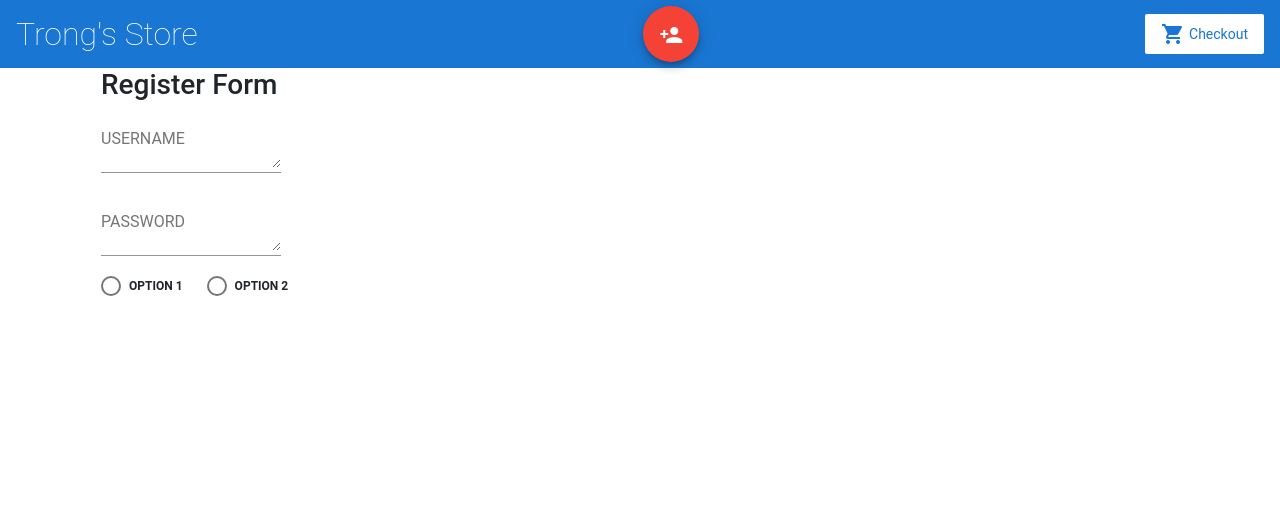
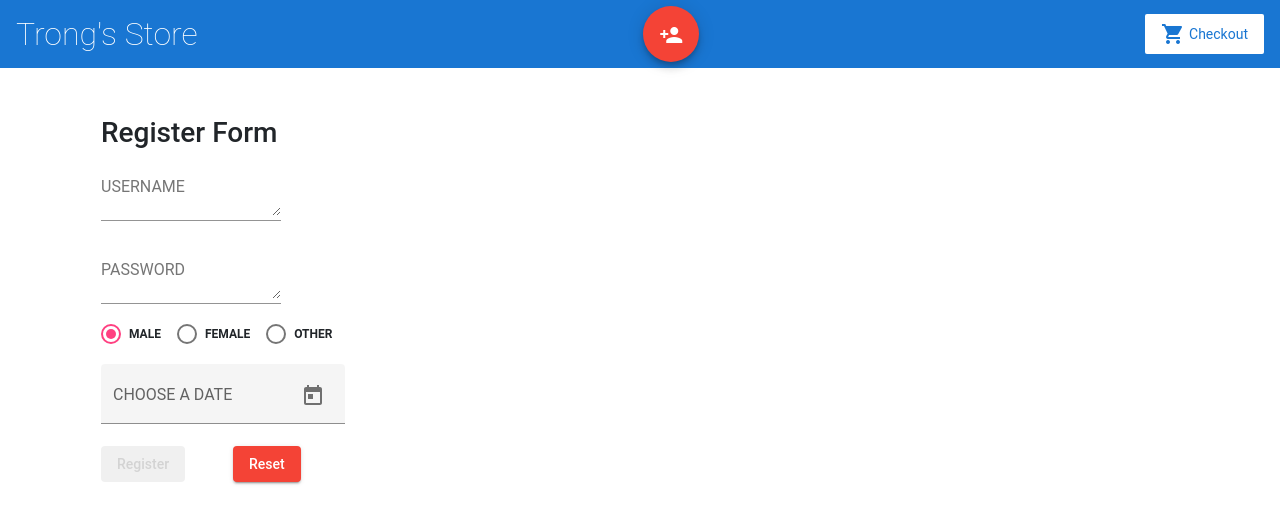
Before and after one commit to trongngo148/angular-study-web, an Angular app: page /person-add in a window 1280 px wide. Shown: the top 524 px of the page. Built offline with nearby package versions, Linux system fonts and the light colour scheme.

Commit message:
4 files modified

```diff
--- a/src/app/person-add/person-add.component.html
+++ b/src/app/person-add/person-add.component.html
@@ -1,18 +1,30 @@
+<div class="mt-5">
 	<h3>Register Form</h3>
-
-<form>
+	<form [formGroup]="formPersonAdd">
 		<mat-form-field>
 			<mat-label>Username</mat-label>
-		<textarea matInput></textarea>
+			<textarea matInput formControlName="username"></textarea>
 		</mat-form-field>
-	<br>
+		<br />
 		<mat-form-field>
 			<mat-label>Password</mat-label>
-		<textarea matInput></textarea>
+			<textarea matInput formControlName="password"></textarea>
 		</mat-form-field>
 		<br />
-	<mat-radio-group aria-label="Select an option">
-		<mat-radio-button value="1" class="mr-4">Option 1</mat-radio-button>
-		<mat-radio-button value="2">Option 2</mat-radio-button>
+		<mat-radio-group aria-label="Select an option" formControlName="gender">
+			<mat-radio-button value="Male" class="mr-3">Male</mat-radio-button>
+			<mat-radio-button value="FeMale" class="mr-3">FeMale</mat-radio-button>
+			<mat-radio-button value="Other">Other</mat-radio-button>
 		</mat-radio-group>
+		<br />
+		<mat-form-field appearance="fill" class="mt-3">
+			<mat-label>Choose a date</mat-label>
+			<input matInput [matDatepicker]="picker" formControlName="birthday">
+			<mat-datepicker-toggle matSuffix [for]="picker"></mat-datepicker-toggle>
+			<mat-datepicker #picker></mat-datepicker>
+		</mat-form-field>
+		<br />
+		<button mat-raised-button color="accent" class="mr-5" disabled="formPersonAdd.invalid">Register</button>
+		<button mat-raised-button color="warn">Reset</button>
 	</form>
+</div>
--- a/src/app/person-add/person-add.component.ts
+++ b/src/app/person-add/person-add.component.ts
@@ -1,15 +1,22 @@
-import { Component, OnInit } from '@angular/core';
+import { Component, OnInit } from "@angular/core";
+import { FormBuilder, FormGroup, Validators } from "@angular/forms";
 
 @Component({
-  selector: 'app-person-add',
-  templateUrl: './person-add.component.html',
-  styleUrls: ['./person-add.component.css']
+  selector: "app-person-add",
+  templateUrl: "./person-add.component.html",
+  styleUrls: ["./person-add.component.css"]
 })
 export class PersonAddComponent implements OnInit {
-
-  constructor() { }
+  formPersonAdd: FormGroup;
+  constructor(private formBuilder: FormBuilder) {}
 
   ngOnInit() {
+    this.formPersonAdd = this.formBuilder.group({
+      username: [""],
+      password: [""],
+      gender: ["Male"],
+      birthday: [""]
+    });
+    console.log(this.formPersonAdd)
   }
-
 }
--- a/src/app/product-alert/product-alert.component.html
+++ b/src/app/product-alert/product-alert.component.html
@@ -1,3 +1,3 @@
 <p *ngIf="product.price > 700">
-  <button (click)="notify.emit()">Notify Me</button>
+	<button mat-raised-button color="accent" class="mt-3" (click)="notify.emit()">Notify Me</button>
 </p>
--- a/src/app/product-list/product-list.component.html
+++ b/src/app/product-list/product-list.component.html
@@ -6,7 +6,7 @@
 	<ng-template #loading>
 		Loading....
 	</ng-template>
-	<button (click)="reLoadImg()">
+	<button mat-raised-button color="accent" (click)="reLoadImg()">
     Load Image Puppies
   </button>
 	<div *ngFor="let product of products">
@@ -16,7 +16,7 @@
 		<p *ngIf="product.description">
 			Description :{{product.description}}
 		</p>
-		<button (click)="share()">
+		<button mat-raised-button color="accent" (click)="share()">
     Share :3
   </button>
 		<app-product-alert [product]="product" (notify)="onNotify()"></app-product-alert>
```
Lines whose indentation alone changed are shown as unchanged.
